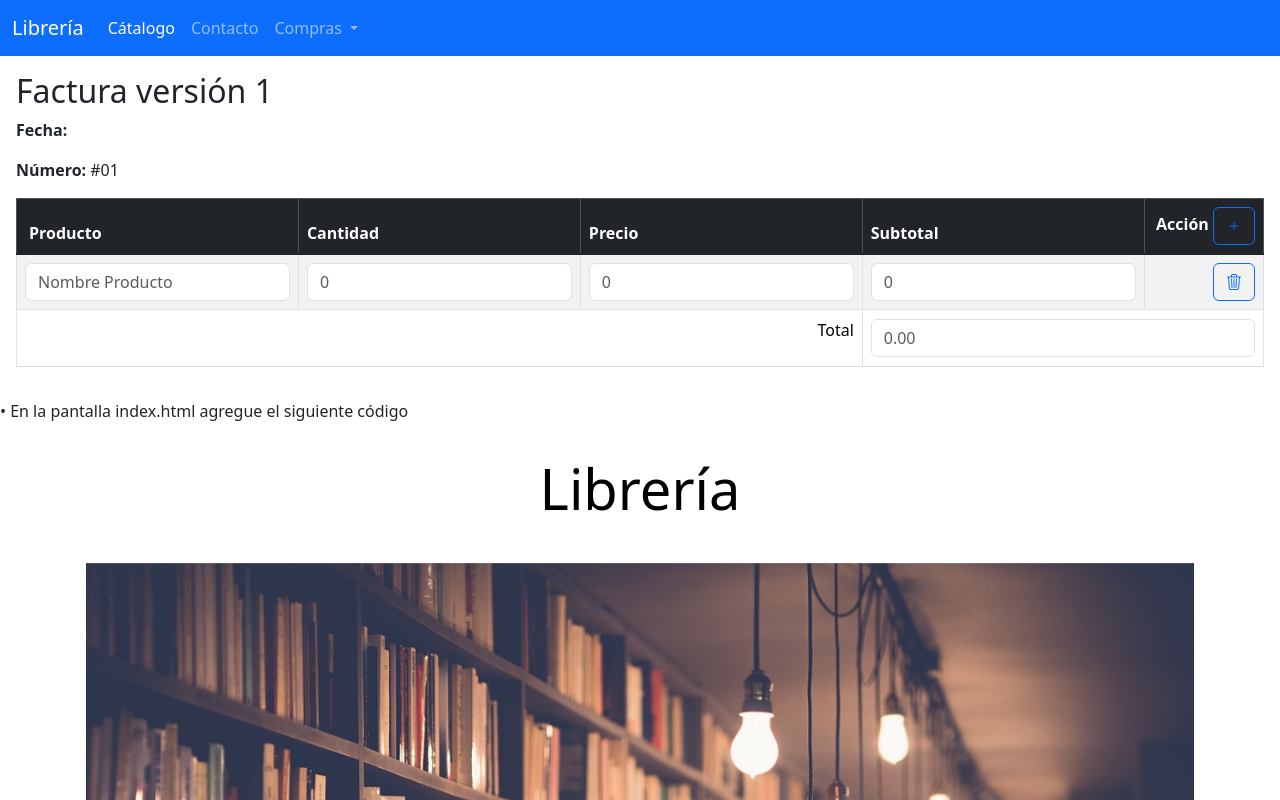
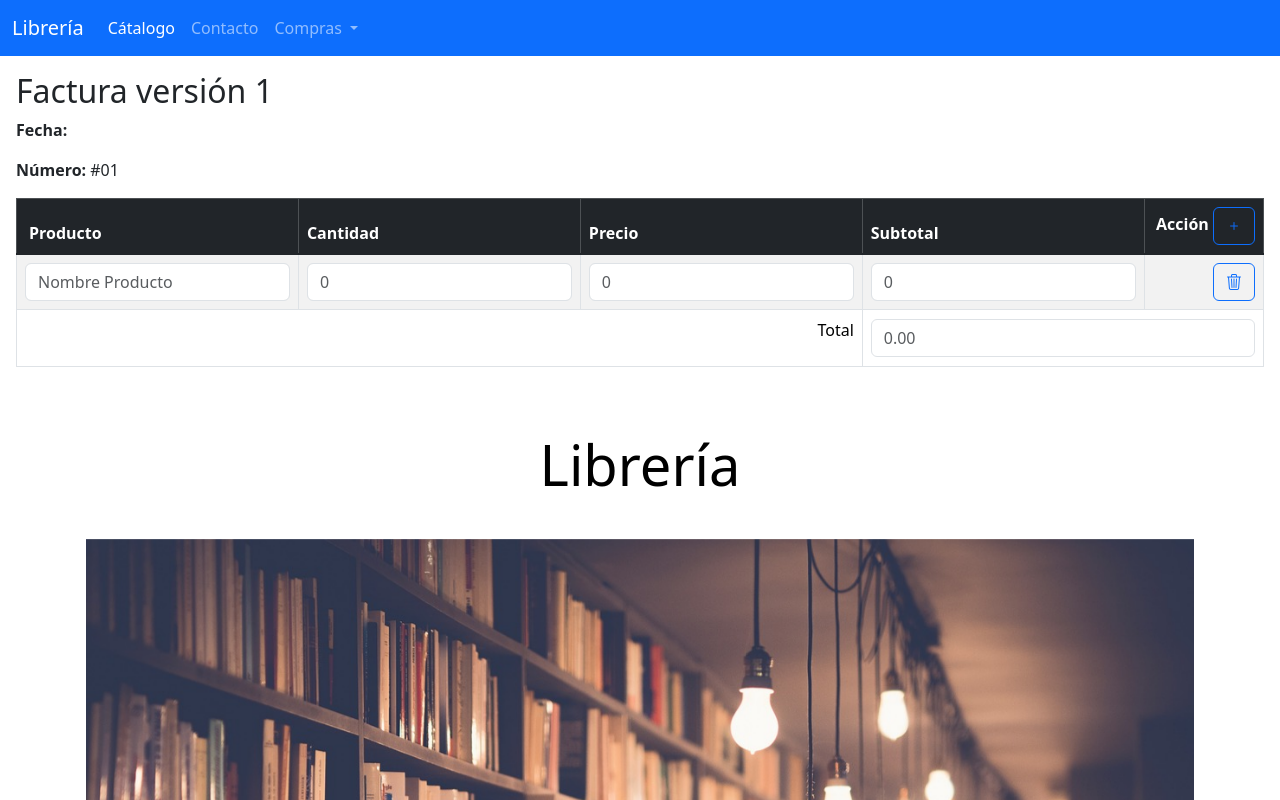
Before and after one commit to dan2510/webLibreria2, a plain HTML site: page factura-libros.html in a window 1280 px wide. Shown: the top 800 px of the page. Drawn offline with nearby package versions, Linux system fonts and the light colour scheme; a script that the page names is missing.

Commit message:
factura libros changes

```diff
--- a/factura-libros.html
+++ b/factura-libros.html
@@ -93,7 +93,7 @@
           </div>
       </div>
         </main>
-    •	En la pantalla index.html agregue el siguiente código
+
        <main class="container-fluid p-3">
             <section class="p-3 mx-auto text-center">
                 <h1 class="display-4 text-body-emphasis">Librería</h1>
```
